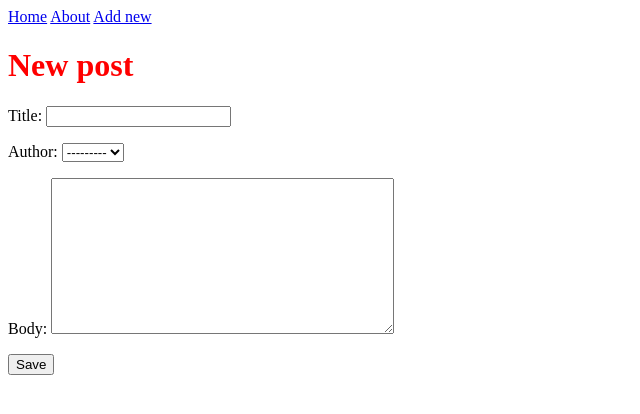
After one commit to Alwin2002/mysite, a Django app: page /new/ in a window 1280 px wide. The commit adds this page. Shown: the top 414 px of the page, without its empty margins (0-640 px from the left). Run offline with Django 3.2, Linux system fonts and the light colour scheme; data comes from the database, SQL or seed files in the repository; both versions use the stored data as it was after the commit.

Commit message:
Basic Understanding of Forms

```diff
--- a/polls/models.py
+++ b/polls/models.py
@@ -1,4 +1,5 @@
 from django.db import models
+from django.urls import reverse
 
 class Post(models.Model):
     text = models.TextField()
@@ -16,3 +17,6 @@ class blog(models.Model):
 
     def __str__(self):
         return self.title
+
+    def get_absolute_url(self):
+        return reverse('home')
--- a/polls/templates/base.html
+++ b/polls/templates/base.html
@@ -8,6 +8,7 @@
         <header>
             <a href="{% url 'home' %}">Home</a>
             <a href="{% url 'about' %}">About</a>
+            <a href="{% url 'new'%}">Add new</a>
         </header>
         {% block content %}
         {% endblock content %}
--- a/polls/templates/home.html
+++ b/polls/templates/home.html
@@ -2,7 +2,7 @@
 {% block content %}
 <h1>Welcome to Blogging</h1>
 {%for post in post_list%}
-<h2>{{post.title}}</h2>
+<h2><a href="{% url 'detail' post.pk %}">{{post.title}}</a></h2>
 <p>{{post.body}}</p>
 {% endfor %}
 {% endblock content %}
--- /dev/null
+++ b/polls/templates/new.html
@@ -0,0 +1,9 @@
+{% extends 'base.html' %}
+{% block content %}
+<h1>New post</h1>
+<form action="" method="post">
+    {% csrf_token %}
+{{ form.as_p }}
+<input type="submit" value="Save">
+</form>
+{% endblock content %}
--- a/polls/urls.py
+++ b/polls/urls.py
@@ -3,5 +3,7 @@ from polls.views import *
 
 urlpatterns = [
 path('', ModelView.as_view(),name='home'),
-path('about/',AboutPageView.as_view(),name='about')
+path('about/',AboutPageView.as_view(),name='about'),
+path('blog/<int:pk>/',detail.as_view(),name='detail'),
+path('new/',new.as_view(),name='new')
 ]
--- a/polls/views.py
+++ b/polls/views.py
@@ -18,3 +18,12 @@ class ModelView(ListView):
 
 class AboutPageView(TemplateView):
     template_name = 'about.html'
+
+class detail(DetailView):
+    model = blog
+    template_name="detail.html"
+
+class new(CreateView):
+    model=blog
+    template_name='new.html'
+    fields = ['title', 'author', 'body']
```
Also changed, not shown: polls/templates/detail.html (added, +8 -0 lines), db.sqlite3.
